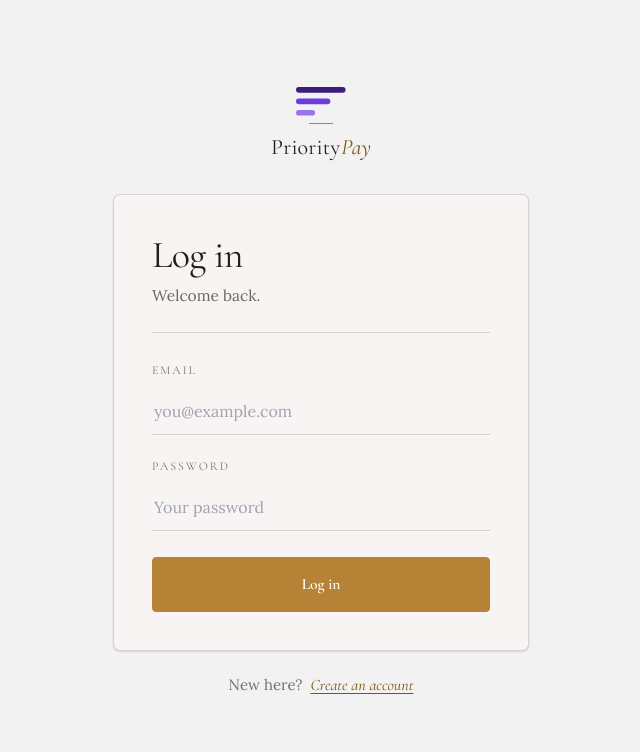
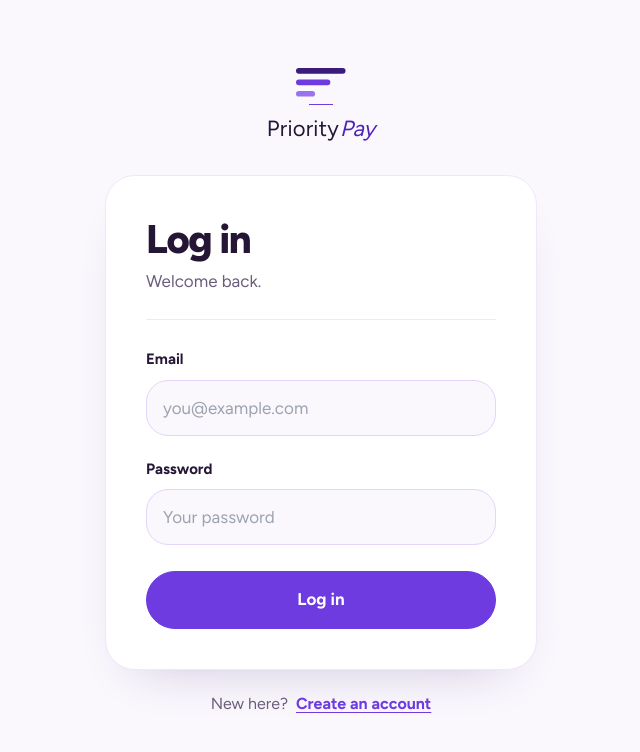
Before and after one commit to meganmahoney123/prioritypay-simple, a Next.js app: page /login in a window 1280 px wide. Shown: the top 752 px of the page, without its empty margins (319-959 px from the left). Built offline with nearby package versions, Linux system fonts and the light colour scheme.

Commit message:
Update AuthCard.js

```diff
--- a/components/AuthCard.js
+++ b/components/AuthCard.js
@@ -1,41 +1,39 @@
 "use client";
 
 import { Loader2 } from "lucide-react";
-import { LEDGER_TOKENS } from "@/lib/ledgerTheme";
+import { BLOOM_TOKENS } from "@/lib/bloomTheme";
 import PriorityPayLogo from "@/components/PriorityPayLogo";
 
-// Shared "Ledger" visual scaffold for /login and /signup -- built from
-// Megan's PriorityPay-Auth.dc.html export (a single-card prototype that
-// toggled between a "signup" and "login" mode). This app keeps those as
-// two real routes instead of one client-side toggle, so the card chrome
-// (logo, card, fields, submit button, switch-page footer link) lives here
-// and each page owns its own Supabase auth call, loading/error state, and
-// copy. Values (padding, font sizes, colors) are copied directly from the
-// exported design's inline styles so the page matches pixel-for-pixel.
+// Shared visual scaffold for /login and /signup -- restyled per the Aug 2026
+// "Bloom" purple redesign handoff (spec 13a-login-and-empty-hubs.md). The
+// stacked logo lockup, filled 56px inputs, and pill submit button match the
+// rest of the redesigned marketing/calculator pages. Each page still owns
+// its own auth call (login posts to /api/auth/login to enforce Dwolla's
+// failed-login lockout, signup does its own thing), loading/error state,
+// and copy -- this file only changes chrome.
 const fieldLabelStyle = {
   display: "block",
   fontFamily: "var(--font-heading)",
-  fontSize: 12,
-  letterSpacing: "0.16em",
-  textTransform: "uppercase",
-  color: "color-mix(in srgb, var(--color-text) 60%, transparent)",
+  fontSize: 15,
+  fontWeight: 700,
+  color: "var(--color-text)",
   marginBottom: 9,
 };
 
 const fieldInputStyle = {
   width: "100%",
   boxSizing: "border-box",
+  height: 56,
   // 16px keeps iOS Safari from auto-zooming the page when a field is
   // focused -- important since this is often the first screen someone
   // hits on a phone.
   fontFamily: "var(--font-body)",
-  fontSize: 16,
+  fontSize: 17,
   color: "var(--color-text)",
-  background: "transparent",
-  border: 0,
-  borderBottom: "1px solid var(--color-divider)",
-  borderRadius: 0,
-  padding: "11px 2px",
+  background: "var(--color-neutral-100)",
+  border: "1px solid var(--color-neutral-300)",
+  borderRadius: "var(--radius-md)",
+  padding: "0 16px",
 };
 
 export default function AuthCard({
@@ -61,13 +59,14 @@ export default function AuthCard({
     <div
       className="pp-auth-shell"
       style={{
-        ...LEDGER_TOKENS,
+        ...BLOOM_TOKENS,
         minHeight: "100vh",
+        background: "var(--color-bg)",
         display: "flex",
         flexDirection: "column",
         alignItems: "center",
         justifyContent: "center",
-        padding: "48px 20px 64px",
+        padding: "48px 24px 64px",
       }}
     >
       <PriorityPayLogo size={22} layout="stack" style={{ marginBottom: 30 }} />
@@ -75,12 +74,12 @@ export default function AuthCard({
       <div
         style={{
           width: "100%",
-          maxWidth: "26em",
+          maxWidth: "27em",
           border: "1px solid var(--color-divider)",
-          borderRadius: "var(--radius-lg)",
-          background: "var(--color-neutral-100)",
-          boxShadow: "var(--shadow-sm)",
-          padding: "clamp(28px, 6vw, 40px) clamp(22px, 6vw, 38px) clamp(28px, 6vw, 38px)",
+          borderRadius: 30,
+          background: "var(--color-surface)",
+          boxShadow: "0 24px 50px -34px rgba(52,26,102,0.3)",
+          padding: "clamp(30px, 6vw, 42px) clamp(24px, 6vw, 40px) clamp(30px, 6vw, 40px)",
           boxSizing: "border-box",
         }}
       >
@@ -91,16 +90,16 @@ export default function AuthCard({
             <h1
               style={{
                 fontFamily: "var(--font-heading)",
-                fontSize: "clamp(28px, 7vw, 38px)",
-                fontWeight: 400,
+                fontSize: "clamp(30px, 7vw, 40px)",
+                fontWeight: 800,
                 lineHeight: 1.06,
-                letterSpacing: "-0.015em",
+                letterSpacing: "-0.035em",
                 margin: "0 0 8px",
               }}
             >
               {title}
             </h1>
-            <p style={{ fontSize: 15.5, lineHeight: 1.6, color: "color-mix(in srgb, var(--color-text) 66%, transparent)", margin: 0 }}>
+            <p style={{ fontSize: 17, lineHeight: 1.6, color: "var(--color-neutral-700)", margin: 0 }}>
               {subtitle}
             </p>
             <div style={{ height: 1, background: "var(--color-divider)", margin: "24px 0 28px" }} />
@@ -141,7 +140,20 @@ export default function AuthCard({
               {belowFields}
 
               {error && (
-                <p style={{ fontSize: 13.5, lineHeight: 1.5, color: "#7a2f2a", margin: 0 }}>{error}</p>
+                <p
+                  style={{
+                    fontSize: 15,
+                    fontWeight: 600,
+                    lineHeight: 1.5,
+                    color: "#9C3B22",
+                    background: "#FBEEEA",
+                    borderRadius: 14,
+                    padding: "12px 16px",
+                    margin: 0,
+                  }}
+                >
+                  {error}
+                </p>
               )}
 
               <button
@@ -153,12 +165,12 @@ export default function AuthCard({
                   marginTop: 4,
                   padding: "15px 26px",
                   fontFamily: "var(--font-heading)",
-                  fontSize: 15.5,
-                  fontWeight: 600,
+                  fontSize: 17,
+                  fontWeight: 700,
                   color: "#fff",
                   background: "var(--color-accent)",
                   border: "1px solid var(--color-accent)",
-                  borderRadius: "var(--radius-md)",
+                  borderRadius: "var(--radius-pill)",
                   cursor: loading ? "default" : "pointer",
                   opacity: loading ? 0.75 : 1,
                   display: "inline-flex",
@@ -184,9 +196,9 @@ export default function AuthCard({
           gap: 8,
           flexWrap: "wrap",
           marginTop: 22,
-          fontSize: 15,
+          fontSize: 16,
           textAlign: "center",
-          color: "color-mix(in srgb, var(--color-text) 62%, transparent)",
+          color: "var(--color-neutral-700)",
         }}
       >
         <span>{switchPrompt}</span>
@@ -196,8 +208,8 @@ export default function AuthCard({
           style={{
             fontFamily: "var(--font-heading)",
             fontSize: 16,
-            fontStyle: "italic",
-            color: "var(--color-accent-700)",
+            fontWeight: 700,
+            color: "var(--color-accent)",
             textDecoration: "underline",
             textUnderlineOffset: "3px",
           }}
@@ -208,11 +220,11 @@ export default function AuthCard({
 
       <style jsx global>{`
         .pp-auth-submit:hover:not(:disabled) {
-          background: var(--color-accent-600) !important;
-          border-color: var(--color-accent-600) !important;
+          background: var(--color-accent-700) !important;
+          border-color: var(--color-accent-700) !important;
         }
         .pp-auth-switch:hover {
-          color: var(--color-accent-600) !important;
+          color: var(--color-accent-700) !important;
         }
         .pp-auth-shell input:focus-visible,
         .pp-auth-shell button:focus-visible {
@@ -220,7 +232,7 @@ export default function AuthCard({
           outline-offset: 2px;
         }
         body {
-          background: var(--color-bg, #f3f2f2);
+          background: var(--color-bg, #FAF7FD);
         }
       `}</style>
     </div>
```
